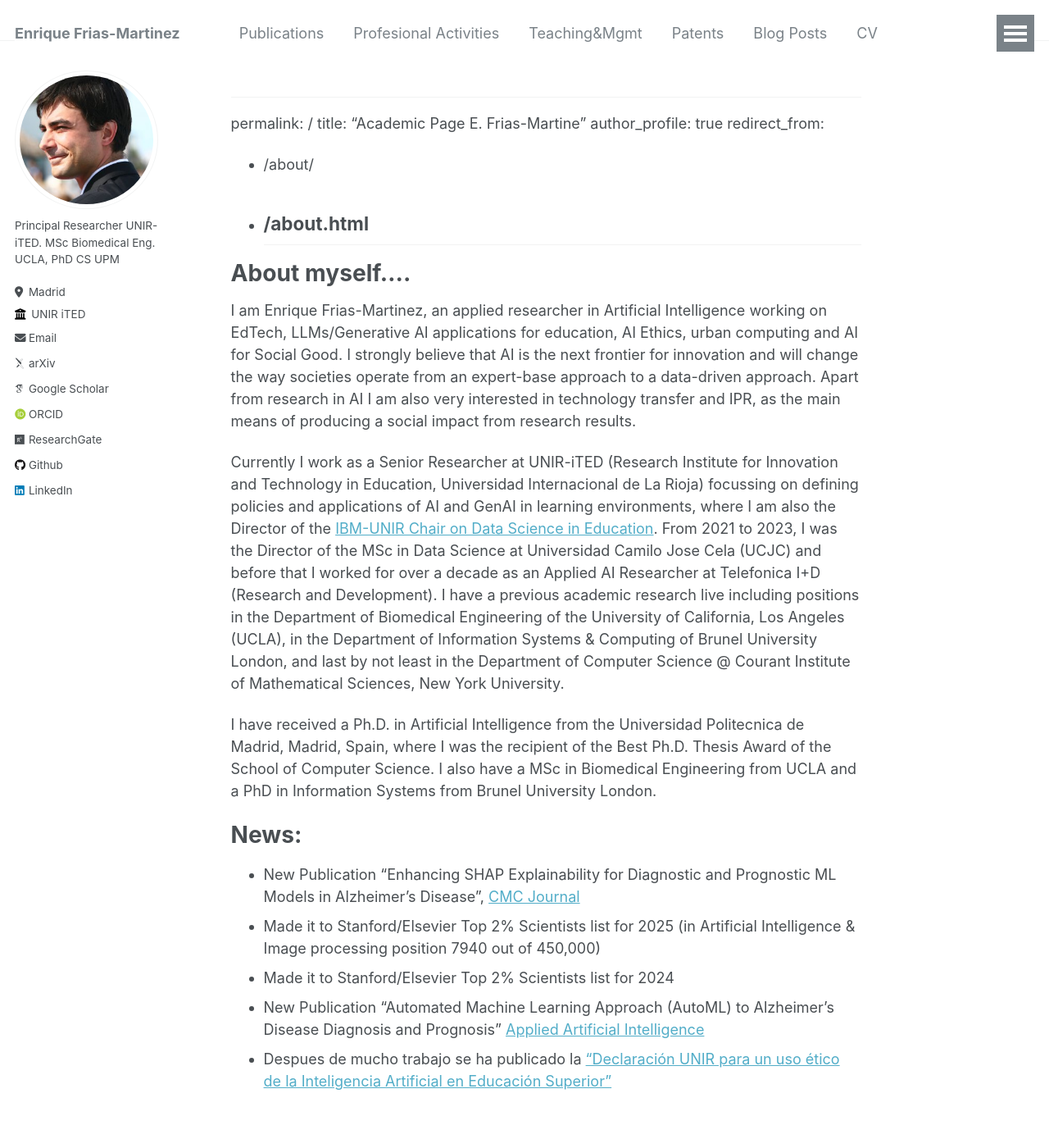
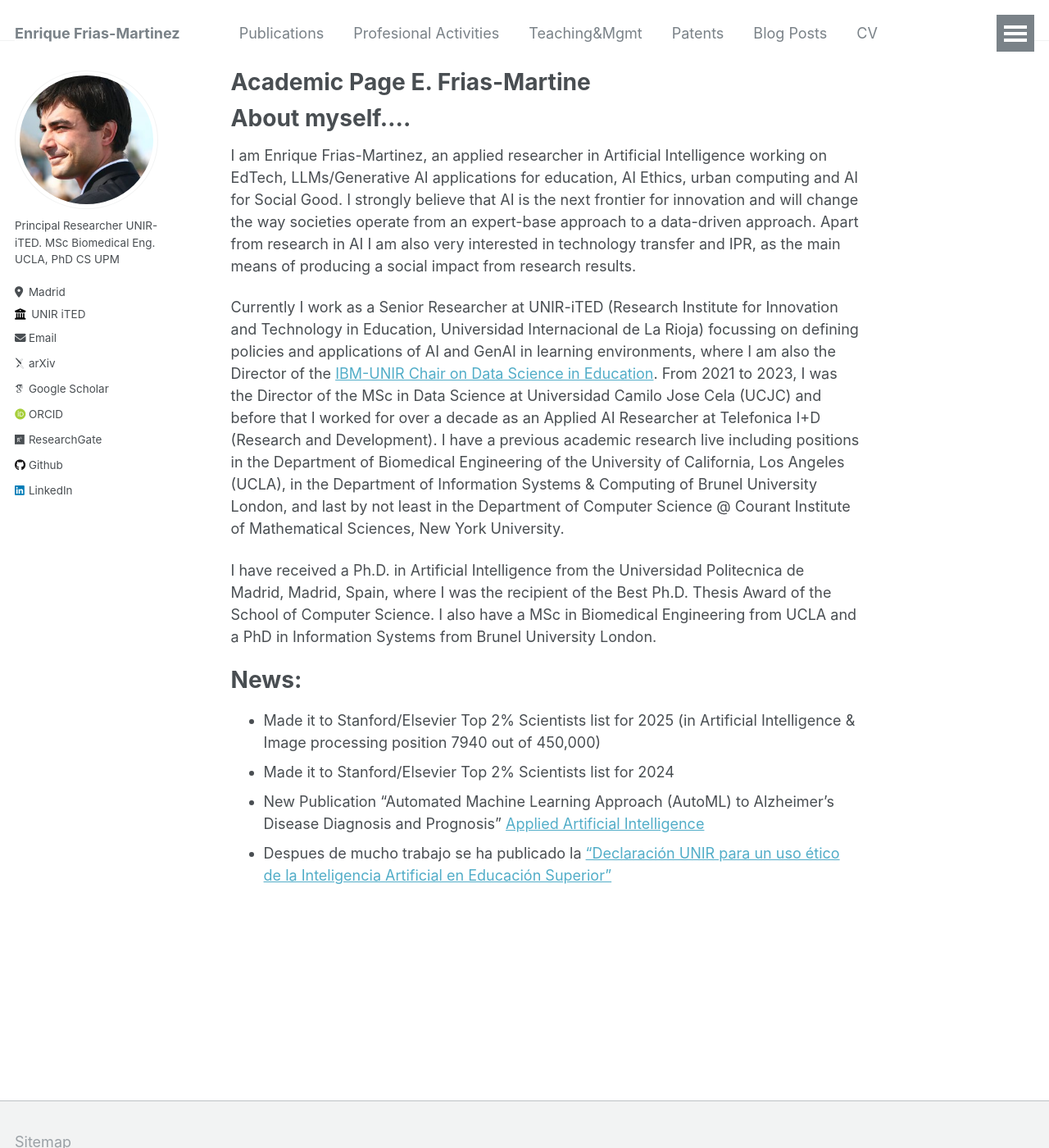
Before and after one commit to ENriqueFRiasM/enriquefriasm.github.io, a Jekyll site: the page built from _pages/about.md, in a window 1280 px wide and 1400 px high. Shown: the whole window at 82% size. Built offline with Jekyll 4.4.1, drawn with Linux system fonts in a browser that asks for light colours; some web fonts are replaced; our own code applies the rules of GitHub Pages for plain Markdown files.

Commit message:
Update about.md

```diff
--- a/_pages/about.md
+++ b/_pages/about.md
@@ -1,4 +1,3 @@
-
 ---
 permalink: /
 title: "Academic Page E. Frias-Martine"
@@ -17,8 +16,6 @@ Currently I work as a Senior Researcher at UNIR-iTED (Research Institute for Inn
 I have received a Ph.D. in Artificial Intelligence from the Universidad Politecnica de Madrid, Madrid, Spain, where I was the recipient of the Best Ph.D. Thesis Award of the School of Computer Science. I also have a MSc in Biomedical Engineering from UCLA and a PhD in Information Systems from Brunel University London.
 
 # ﻿News:
-
-- New Publication "Enhancing SHAP Explainability for Diagnostic and Prognostic ML Models in Alzheimer’s Disease", [CMC Journal](https://doi.org/10.32604/cmc.2026.076400)
 - Made it to Stanford/Elsevier Top 2% Scientists list for 2025 (in Artificial Intelligence & Image processing position 7940 out of 450,000)
 - Made it to Stanford/Elsevier Top 2% Scientists list for 2024
 - New Publication "Automated Machine Learning Approach (AutoML) to Alzheimer’s Disease Diagnosis and Prognosis" [Applied Artificial Intelligence](https://www.tandfonline.com/doi/full/10.1080/08839514.2025.2565166)
```
